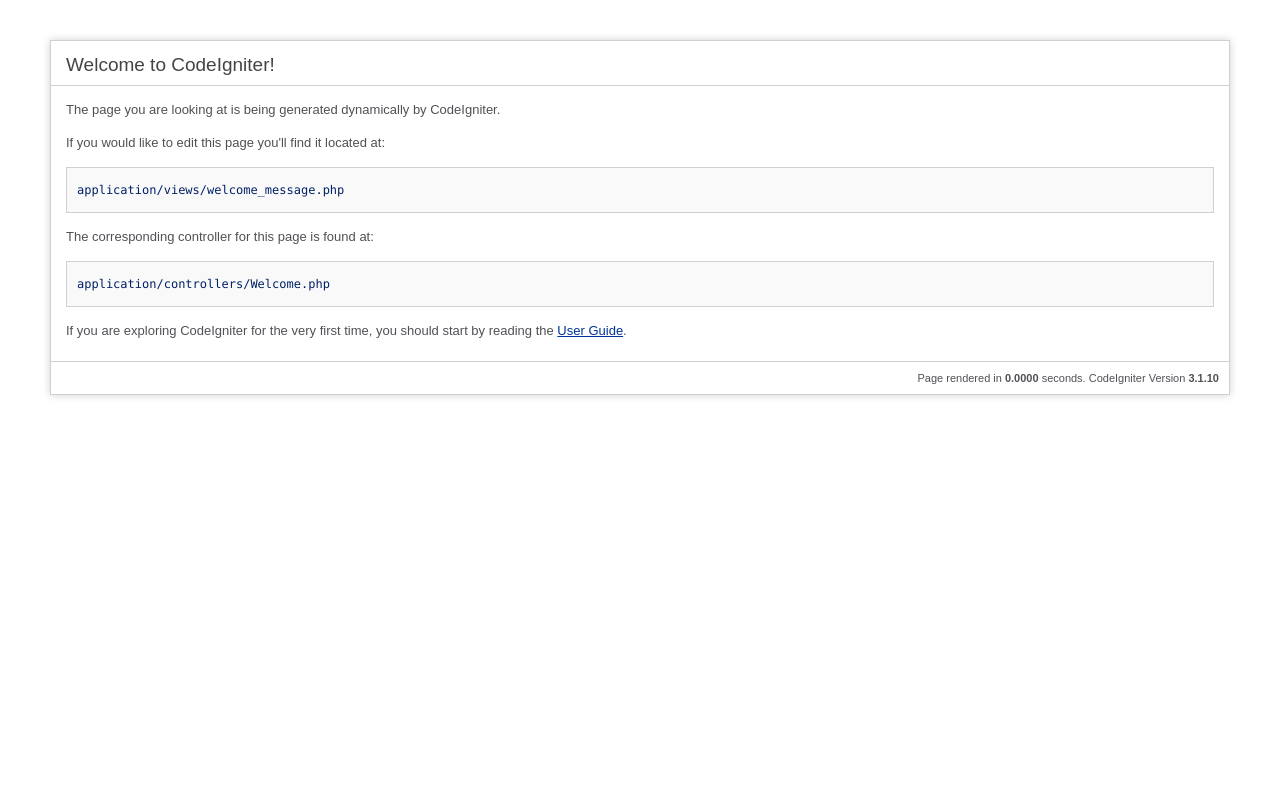
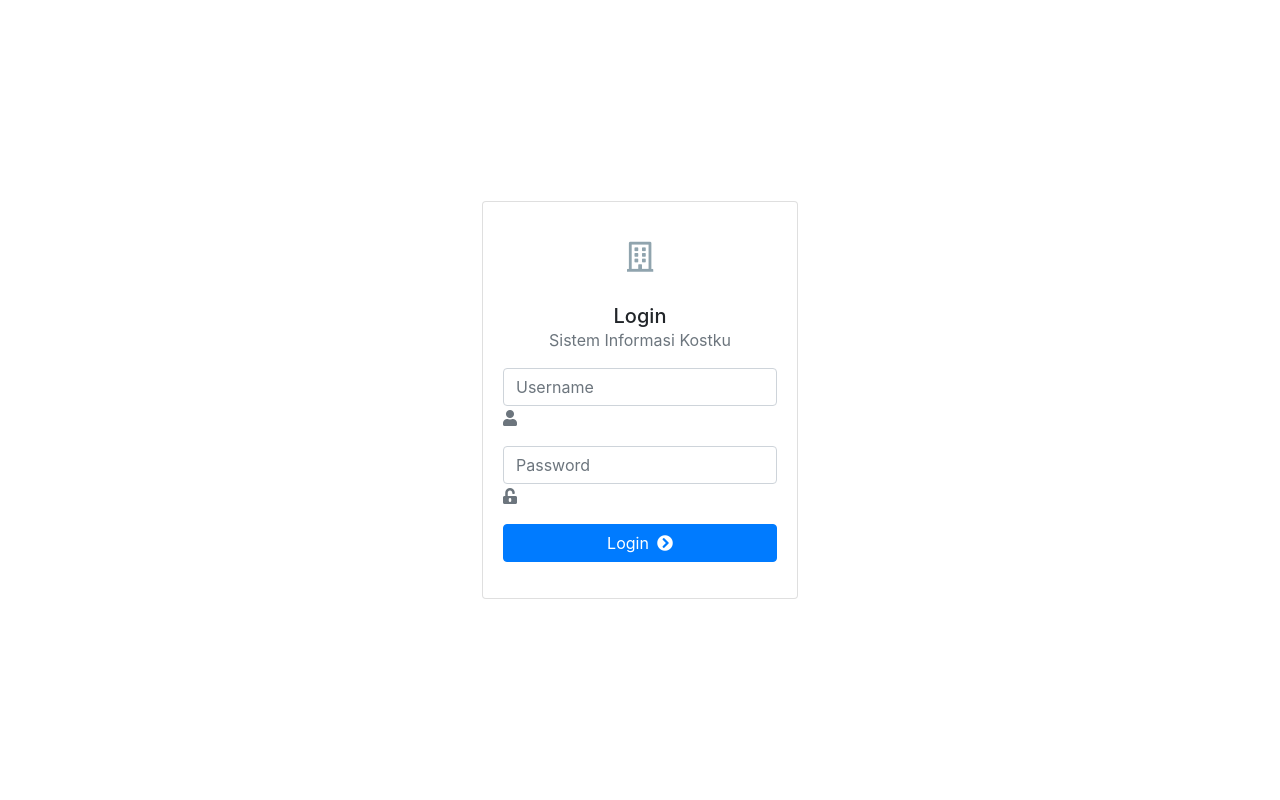
Before and after one commit to oktakev/Kostku, a CodeIgniter app: page /ProjectWebSmstr4/ in a window 1280 px wide. Run offline with CodeIgniter, Linux system fonts and the light colour scheme; some libraries are stand-ins or nearby versions.

Commit message:
tampilan login dan dashboard

```diff
--- a/kostku/application/config/config.php
+++ b/kostku/application/config/config.php
@@ -23,7 +23,7 @@
 | a PHP script and you can easily do that on your own.
 |
 */
-$config['base_url'] = 'http://localhost/kostku';
+$config['base_url'] = 'http://localhost/ProjectWebSmstr4/kostku/';
 
 /*
 |--------------------------------------------------------------------------
--- a/kostku/application/config/routes.php
+++ b/kostku/application/config/routes.php
@@ -49,7 +49,8 @@
 | Examples:	my-controller/index	-> my_controller/index
 |		my-controller/my-method	-> my_controller/my_method
 */
-$route['default_controller'] = 'welcome';
+$route['default_controller'] = 'login';
 $route['404_override'] = '';
 $route['translate_uri_dashes'] = FALSE;
-$route['admin'] = 'admin/overview';
+
+$route['admin'] = 'admin/dashboard';
--- /dev/null
+++ b/kostku/application/controllers/Login.php
@@ -0,0 +1,10 @@
+<?php
+defined('BASEPATH') OR exit('No direct script access allowed');
+
+class Login extends CI_Controller {
+
+	public function index()
+	{
+		$this->load->view('login');
+	}
+}
--- a/kostku/application/views/admin/part/head.php
+++ b/kostku/application/views/admin/part/head.php
@@ -6,22 +6,13 @@
 
 	<!-- Global stylesheets -->
 	<link href="https://fonts.googleapis.com/css?family=Roboto:400,300,100,500,700,900" rel="stylesheet" type="text/css">
-	  <link rel="stylesheet" type="text/css" href="assets/css/styles.css">
-	  <link href="assets/css/styles.min.css" rel="stylesheet" type="text/css">
-    <link rel="stylesheet" type="text/css" href="assets/css/bootstrap.min.css">
-    <link rel="stylesheet" type="text/css" href="assets/css/bootstrap_limitless.min.css">
-    <link rel="stylesheet" type="text/css" href="assets/css/layout.min.css">
-    <link rel="stylesheet" type="text/css" href="assets/css/components.min.css">
-    <link rel="stylesheet" type="text/css" href="assets/css/colors.min.css">
-    <link rel="stylesheet" type="text/css" href="assets/fontawesome/css/all.min.css">
+
 	<!-- /global stylesheets -->
-
-	<script type="text/javascript" src="assets/js/jquery.min.js"></script>
-	<script type="text/javascript" src="assets/js/bootstrap.bundle.min.js"></script>
-	<script type="text/javascript" src="assets/js/blockui.min.js"></script>
-	<script type="text/javascript" src="assets/js/slinky.min.js"></script>
-    <!-- Core JS files -->
-    <!-- /core JS files -->
-    <!-- Theme JS files -->
- 	<script src="assets/js/sweet_alert.min.js"></script>
-    <script type="text/javascript" src="assets/js/app.js"></script>
+<link href="<?php echo base_url('assets/css/styles.css') ?>" rel="stylesheet">
+<link href="<?php echo base_url('assets/css/styles.min.css') ?>" rel="stylesheet">
+<link href="<?php echo base_url('assets/css/bootstrap.min.css') ?>" rel="stylesheet">
+<link href="<?php echo base_url('assets/css/bootstrap_limitless.min.css') ?>" rel="stylesheet">
+<link href="<?php echo base_url('assets/css/layout.min.css') ?>" rel="stylesheet">
+<link href="<?php echo base_url('assets/css/components.min.css') ?>" rel="stylesheet">
+<link href="<?php echo base_url('assets/css/colors.min.css') ?>" rel="stylesheet">
+<link href="<?php echo base_url('assets/fontawesome/css/all.min.css') ?>" rel="stylesheet">
--- /dev/null
+++ b/kostku/application/views/login.php
@@ -0,0 +1,93 @@
+
+<!DOCTYPE html>
+<html lang="en">
+<head>
+                    <?php $this->load->view("admin/part/head.php") ?>
+</head>
+
+<body>
+
+    <!-- Main navbar -->
+
+    <!-- /main navbar -->
+
+
+    <!-- Page content -->
+    <div class="page-content login-cover">
+
+        <!-- Main content -->
+        <div class="content-wrapper">
+
+            <!-- Content area -->
+            <div class="content d-flex justify-content-center align-items-center">
+
+                <!-- Login form -->
+                <form
+                    class="login-form"
+                    data-parsley-validate="" method="post"
+                    action=""
+                    >
+                    <input type="hidden" name="_token" value="tVLjmGswFViXOEa8YEv1vxQSh964RMq0RdnSbYyj">                    <div class="card mb-0">
+                        <div class="card-body">
+                            <div class="text-center mb-3">
+                                <i class="far fa-building text-slate-300 border-slate-300 border-3 rounded-round p-3 mb-3 mt-1" style="font-size: 30px"></i>
+                                <h5 class="mb-0">Login</h5>
+                                <span class="d-block text-muted">Sistem Informasi Kostku</span>
+                            </div>
+                              <center> </center>
+                            <div class="form-group form-group-feedback form-group-feedback-left">
+                                <input
+                                    type="text"
+                                    class="form-control"
+                                    placeholder="Username"
+                                    name="username"
+                                       data-parsley-required-message="Username tidak boleh kosong !"
+                                     value=""
+                                    >
+                                <div class="form-control-feedback">
+                                    <i class="fas fa-user text-muted"></i>
+                                </div>
+                            </div>
+
+                            <div class="form-group form-group-feedback form-group-feedback-left">
+                                <input
+                                    type="password"
+                                    class="form-control"
+                                    name="password"
+                                    placeholder="Password"
+                                    value=""
+                                    data-parsley-required-message="Password tidak boleh kosong !"
+                                    >
+                                <div class="form-control-feedback">
+                                    <i class="fas fa-unlock-alt text-muted"></i>
+                                </div>
+                            </div>
+
+
+
+                            <div class="form-group">
+                                <button type="submit" class="btn btn-primary btn-block">Login<i class="fas fa-chevron-circle-right ml-2"></i></button>
+                            </div>
+
+
+                        </div>
+                    </div>
+                </form>
+                <!-- /login form -->
+
+            </div>
+            <!-- /content area -->
+
+
+            <!-- Footer -->
+
+            <!-- /footer -->
+
+        </div>
+        <!-- /main content -->
+
+    </div>
+    <!-- /page content -->
+
+</body>
+</html>
```
Also changed, not shown: kostku/application/controllers/admin/Dashboard.php (added, +10 -0 lines), kostku/application/views/admin/bottom.php (added, +102 -0 lines), kostku/application/views/admin/part/footer.php (added, +16 -0 lines), kostku/application/views/admin/part/js.php (added, +13 -0 lines), kostku/application/views/dashboard.php (+7 -25 lines).
